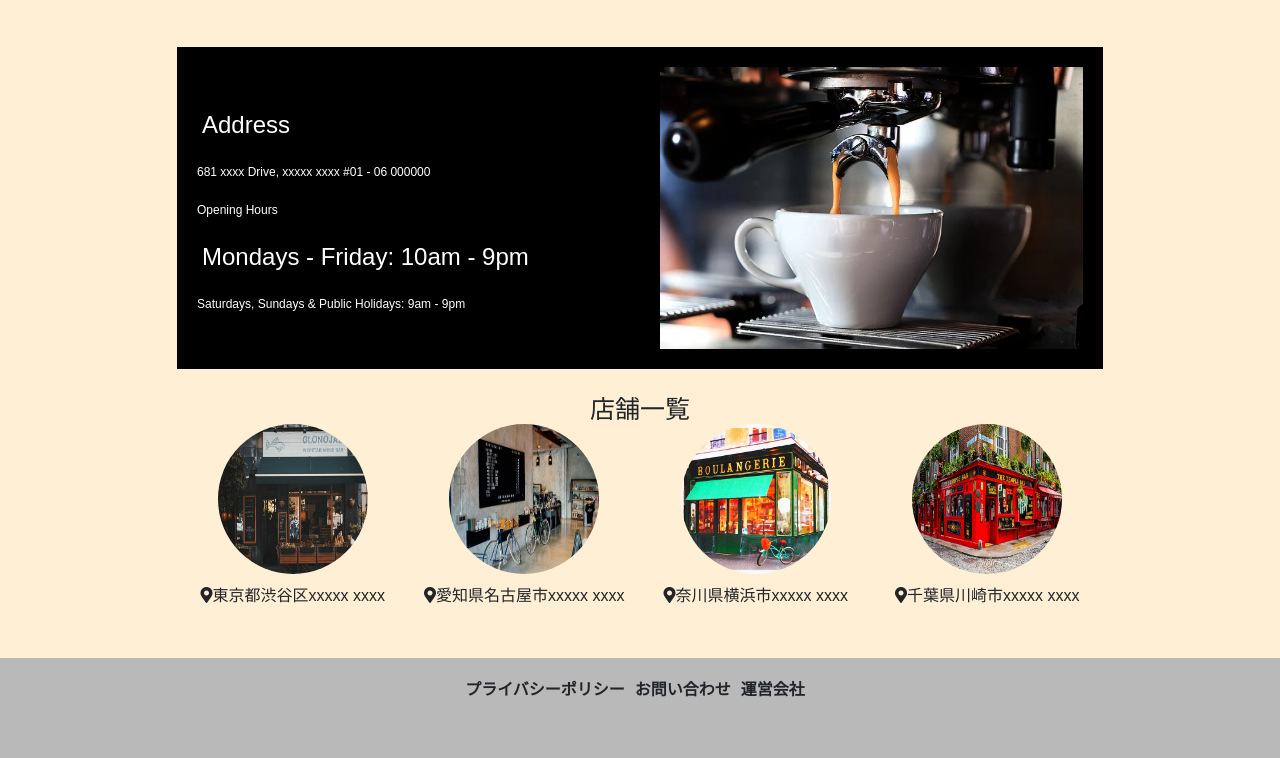
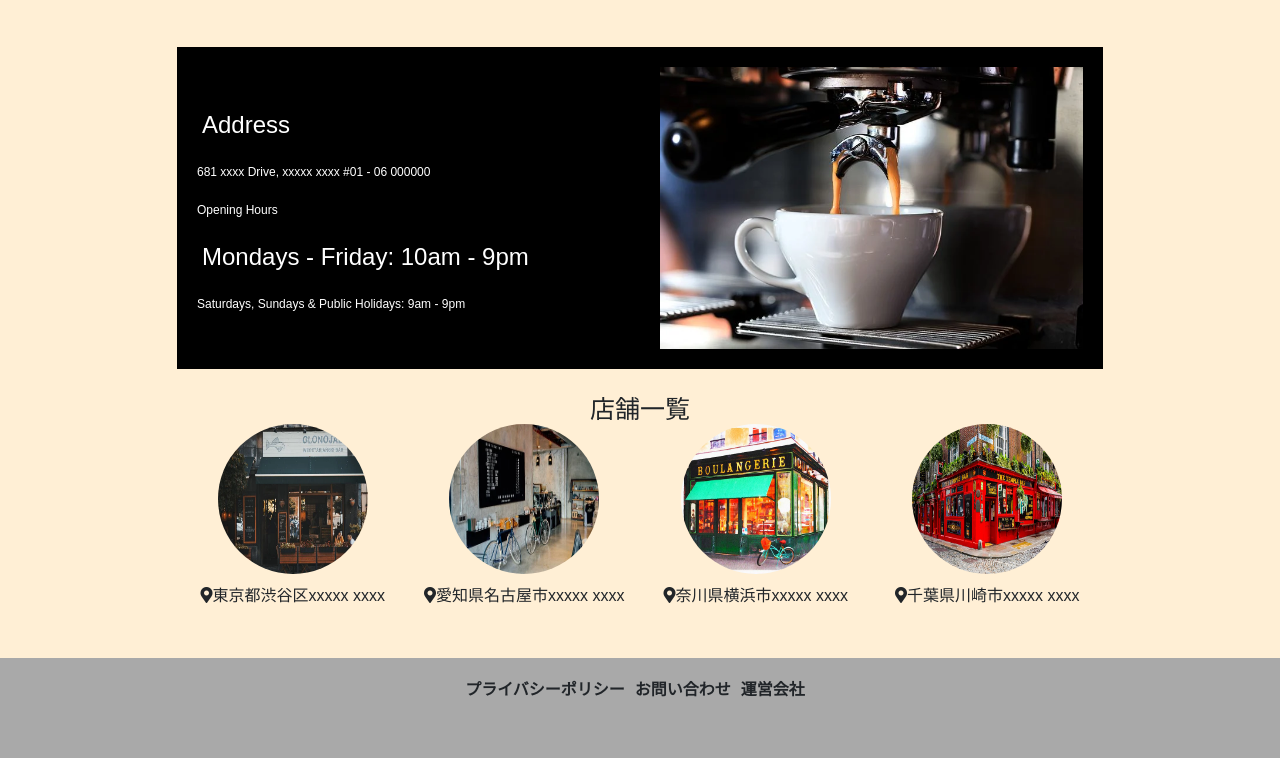
Before and after one commit to Genki-Furumoto/7_create_a_Site, a plain HTML site: page index.html in a window 1280 px wide. Shown: the part 2674-3432 px from the top of the page. Drawn offline with nearby package versions, Linux system fonts and the light colour scheme.

Commit message:
提出3回目

```diff
--- a/css/base.css
+++ b/css/base.css
@@ -271,7 +271,7 @@ main {
 /* footerここから */
 footer {
 	margin-top: 50px;
-	background-color: #b9b9b9;
+	background-color: darkgray;
 	height: 100px;
 	display: flex;
 	justify-content: center;
```
